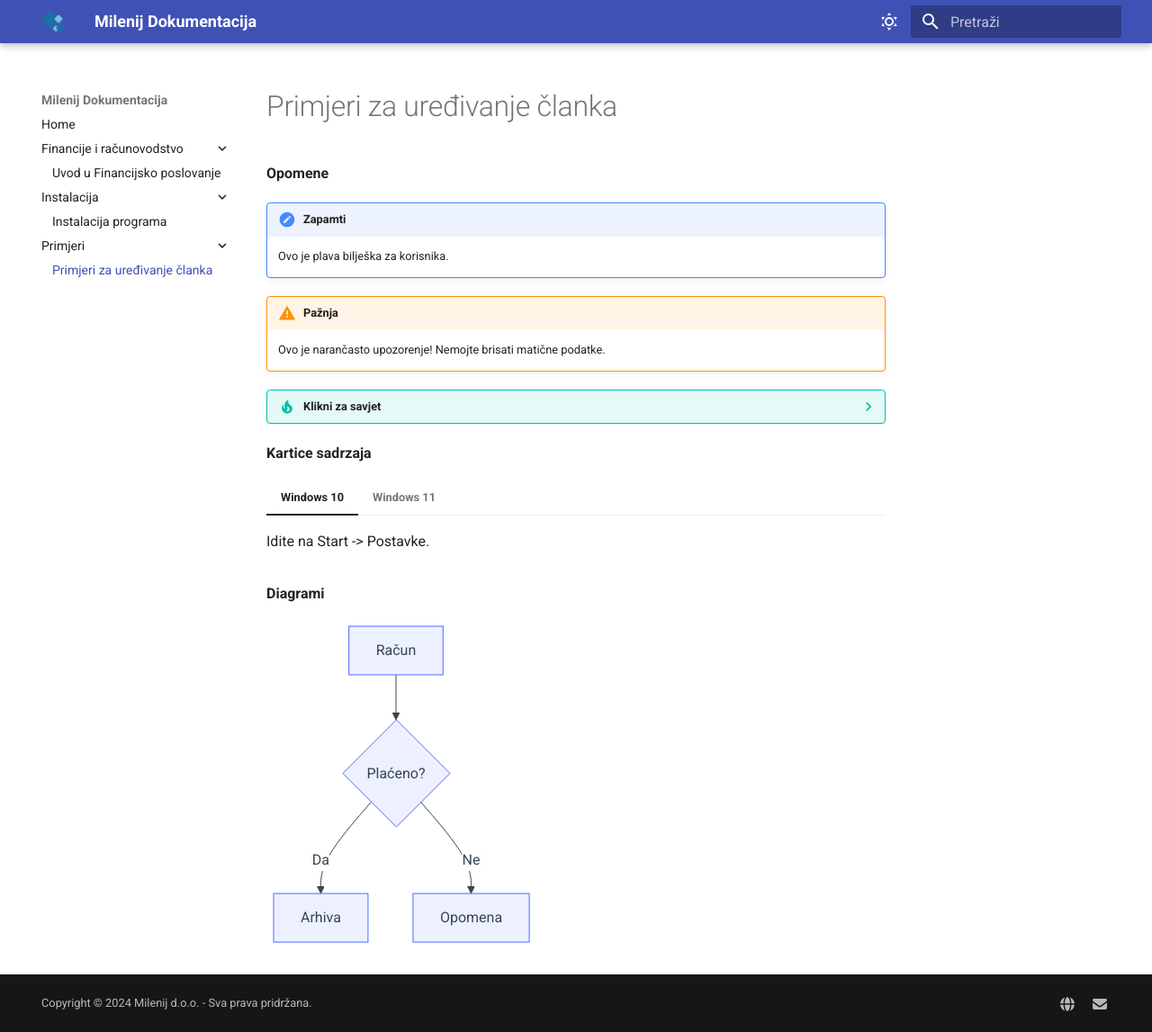
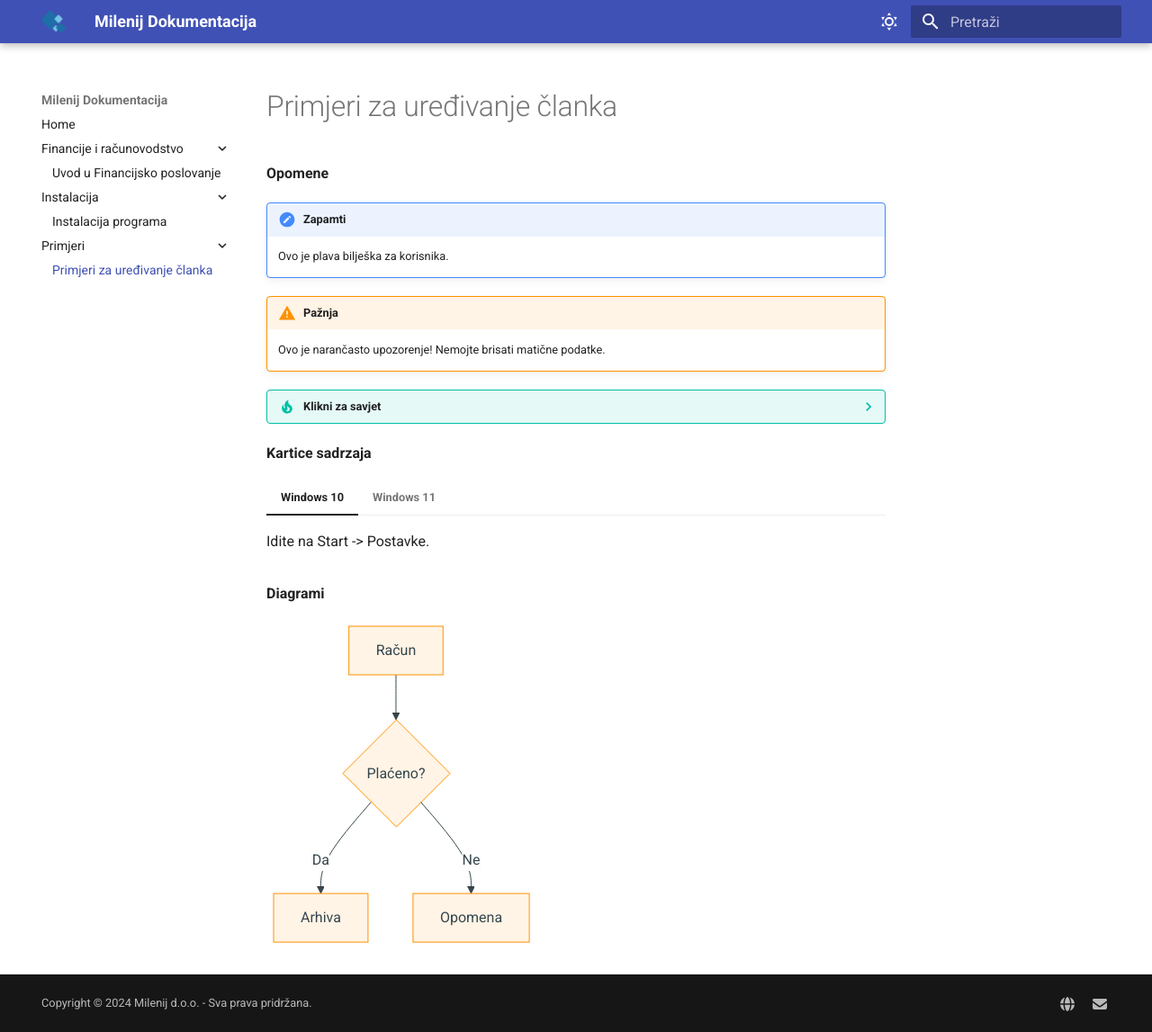
Before and after one commit to Milenij/milenij-upute, an MkDocs documentation site: the page built from docs/primjeri/primjeri-za-uređivanje-članka.md, in a window 1280 px wide and 1147 px high. Shown: the whole window at 90% size. Built offline with MkDocs 1.6.1 and Material for MkDocs 9.7.7, drawn with Linux system fonts in a browser that asks for light colours.

Commit message:
#Izmjenjeno
-boje

```diff
--- a/mkdocs.yml
+++ b/mkdocs.yml
@@ -16,8 +16,8 @@
   palette:
   - media: "(prefers-color-scheme: light)"
     scheme: default
-    primary: 1E6FA7 # Change this to match your brand color
-    accent: 74C2E6
+    primary: dark blue # Change this to match your brand color
+    accent: orange
     toggle:
         icon: material/weather-sunny
         name: Switch to dark mode
```
